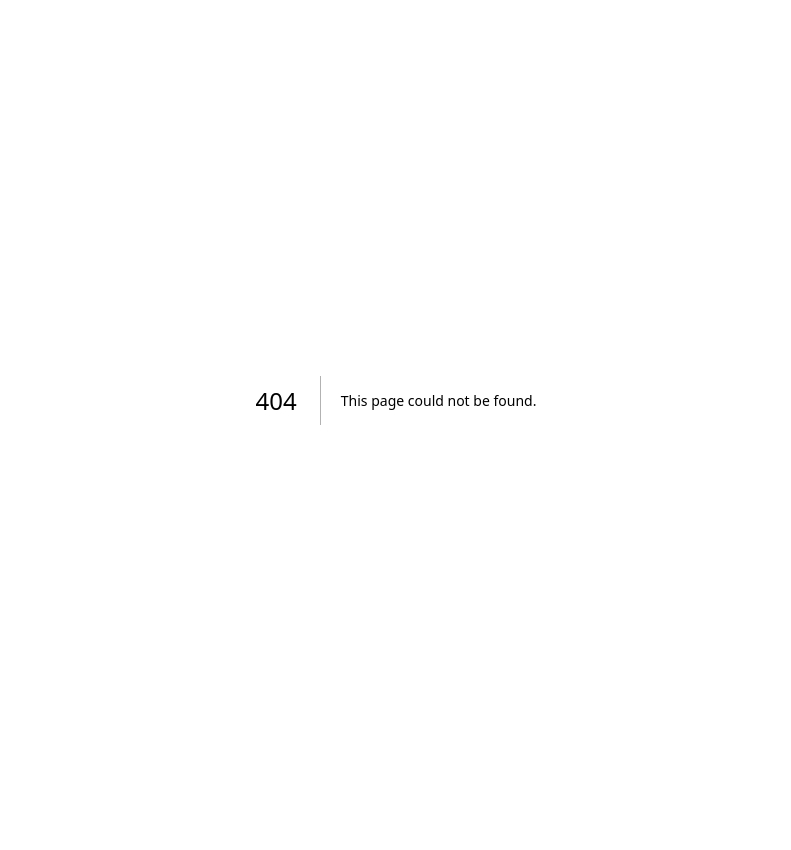
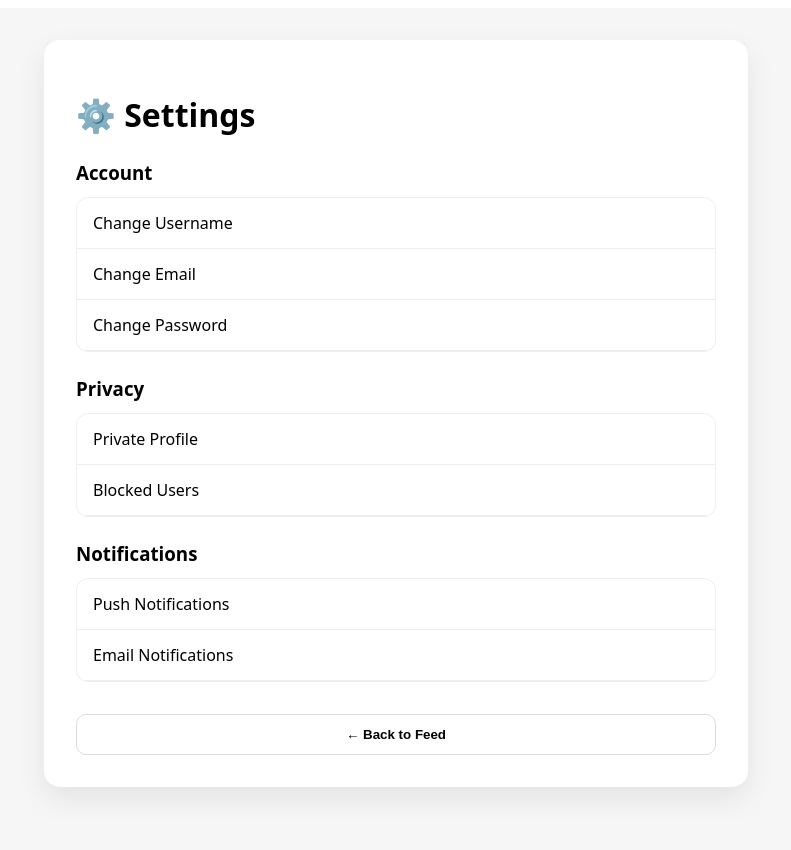
Before and after one commit to mejiasergio2002-max/BandMate, a Next.js app: page /settings in a window 1280 px wide. Before the commit this address had no page. Shown: the top 850 px of the page, without its empty margins (244-1035 px from the left). Before the commit the page ends 800 px from the top, so only its background shows below. Built offline with nearby package versions, Linux system fonts and the light colour scheme.

Commit message:
Add settings page

```diff
--- /dev/null
+++ b/app/settings/page.tsx
@@ -0,0 +1,114 @@
+'use client'
+
+import { useRouter } from 'next/navigation'
+
+export default function SettingsPage() {
+  const router = useRouter()
+
+  return (
+    <div
+      style={{
+        minHeight: '100vh',
+        background: '#f6f6f6',
+        fontFamily: 'system-ui, -apple-system',
+        padding: 32,
+      }}
+    >
+      <div
+        style={{
+          maxWidth: 640,
+          margin: '0 auto',
+          background: '#fff',
+          borderRadius: 16,
+          padding: 32,
+          boxShadow: '0 12px 30px rgba(0,0,0,0.08)',
+        }}
+      >
+        <h1 style={{ marginBottom: 24 }}>⚙️ Settings</h1>
+
+        {/* ACCOUNT */}
+        <Section title="Account">
+          <Row label="Change Username" />
+          <Row label="Change Email" />
+          <Row label="Change Password" />
+        </Section>
+
+        {/* PRIVACY */}
+        <Section title="Privacy">
+          <Row label="Private Profile" />
+          <Row label="Blocked Users" />
+        </Section>
+
+        {/* NOTIFICATIONS */}
+        <Section title="Notifications">
+          <Row label="Push Notifications" />
+          <Row label="Email Notifications" />
+        </Section>
+
+        {/* ACTIONS */}
+        <div style={{ marginTop: 32 }}>
+          <button
+            onClick={() => router.push('/feed')}
+            style={{
+              width: '100%',
+              padding: '12px 0',
+              borderRadius: 10,
+              border: '1px solid #ddd',
+              background: '#fff',
+              fontWeight: 600,
+              cursor: 'pointer',
+            }}
+          >
+            ← Back to Feed
+          </button>
+        </div>
+      </div>
+    </div>
+  )
+}
+
+/* ===== UI COMPONENTS ===== */
+
+function Section({
+  title,
+  children,
+}: {
+  title: string
+  children: React.ReactNode
+}) {
+  return (
+    <div style={{ marginBottom: 24 }}>
+      <h3 style={{ marginBottom: 12 }}>{title}</h3>
+      <div
+        style={{
+          border: '1px solid #eee',
+          borderRadius: 12,
+          overflow: 'hidden',
+        }}
+      >
+        {children}
+      </div>
+    </div>
+  )
+}
+
+function Row({ label }: { label: string }) {
+  return (
+    <div
+      style={{
+        padding: '14px 16px',
+        borderBottom: '1px solid #eee',
+        fontWeight: 500,
+        cursor: 'pointer',
+      }}
+      onMouseEnter={(e) =>
+        (e.currentTarget.style.backgroundColor = '#f7f7f7')
+      }
+      onMouseLeave={(e) =>
+        (e.currentTarget.style.backgroundColor = '#fff')
+      }
+    >
+      {label}
+    </div>
+  )
+}
```
